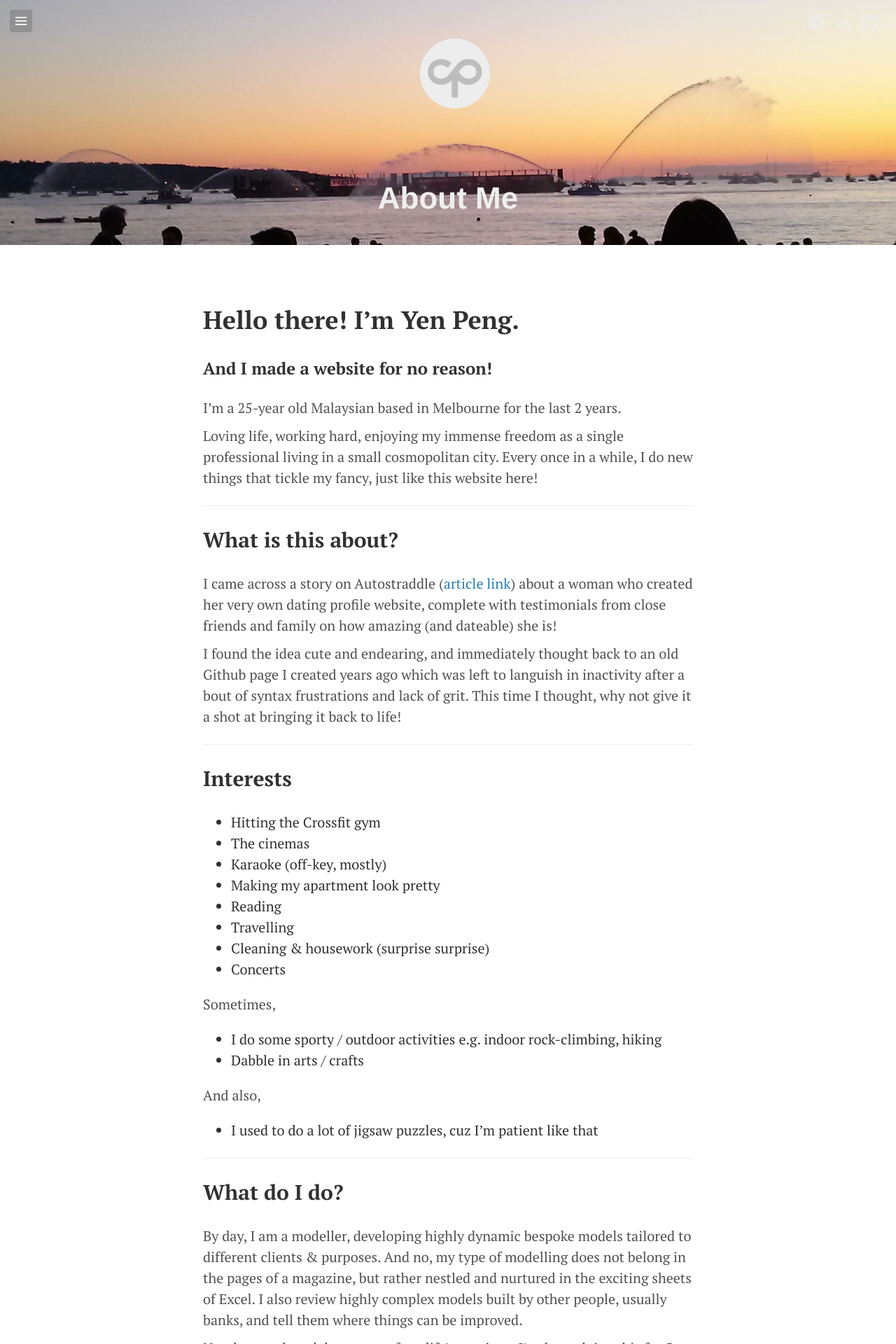
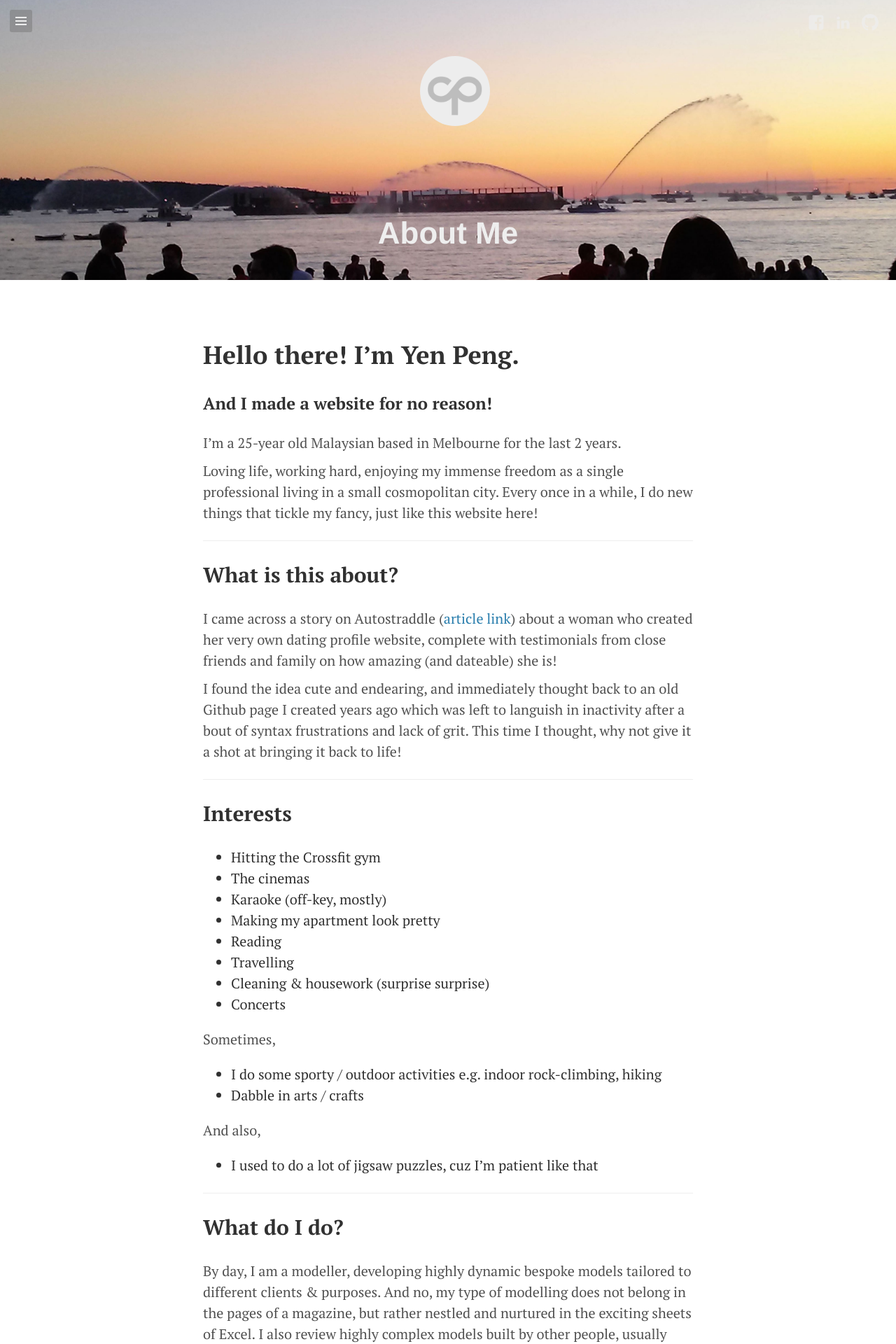
Before and after one commit to yenpeng/yenpeng.github.io, a Jekyll site: the page built from about.md, in a window 1280 px wide. Shown: the top 1920 px of the page at 70% size. Built offline with Jekyll 4.4.1, drawn with Linux system fonts in a browser that asks for light colours; Markdown is read by kramdown in place of the engine named in the settings.

Commit message:
pix height

```diff
--- a/_layouts/page.html
+++ b/_layouts/page.html
@@ -2,7 +2,7 @@
 layout: default
 ---
 
-<header class="clean" style="height: 350px; background-image: url({{ page.cover }});">
+<header class="clean" style="height: 400px; background-image: url({{ page.cover }});">
 	{% include top.html %}
 	<div id="home-title">
 		<a href="{{ site.url }}">
```
Also changed, not shown: 1 other file.
